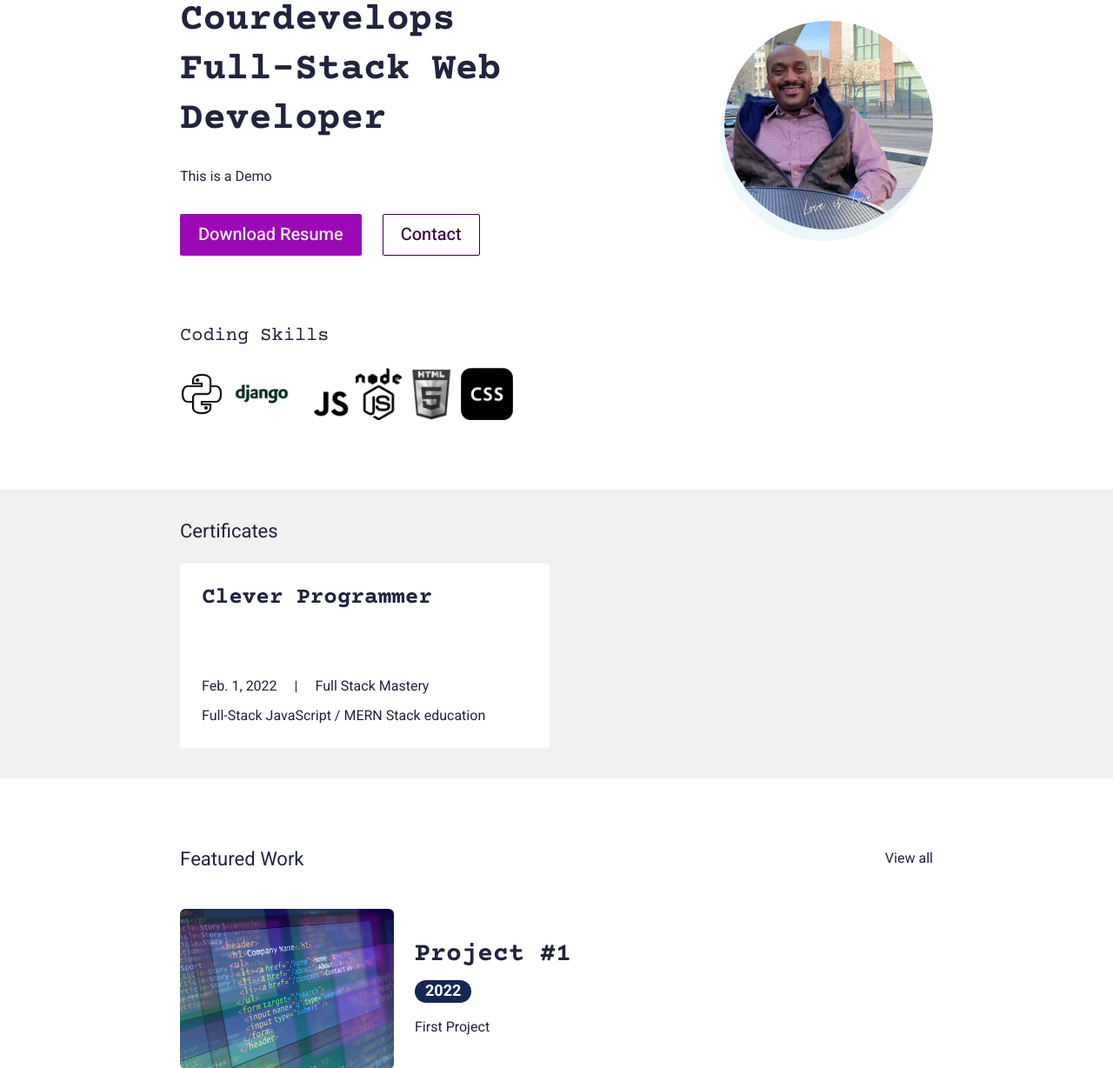
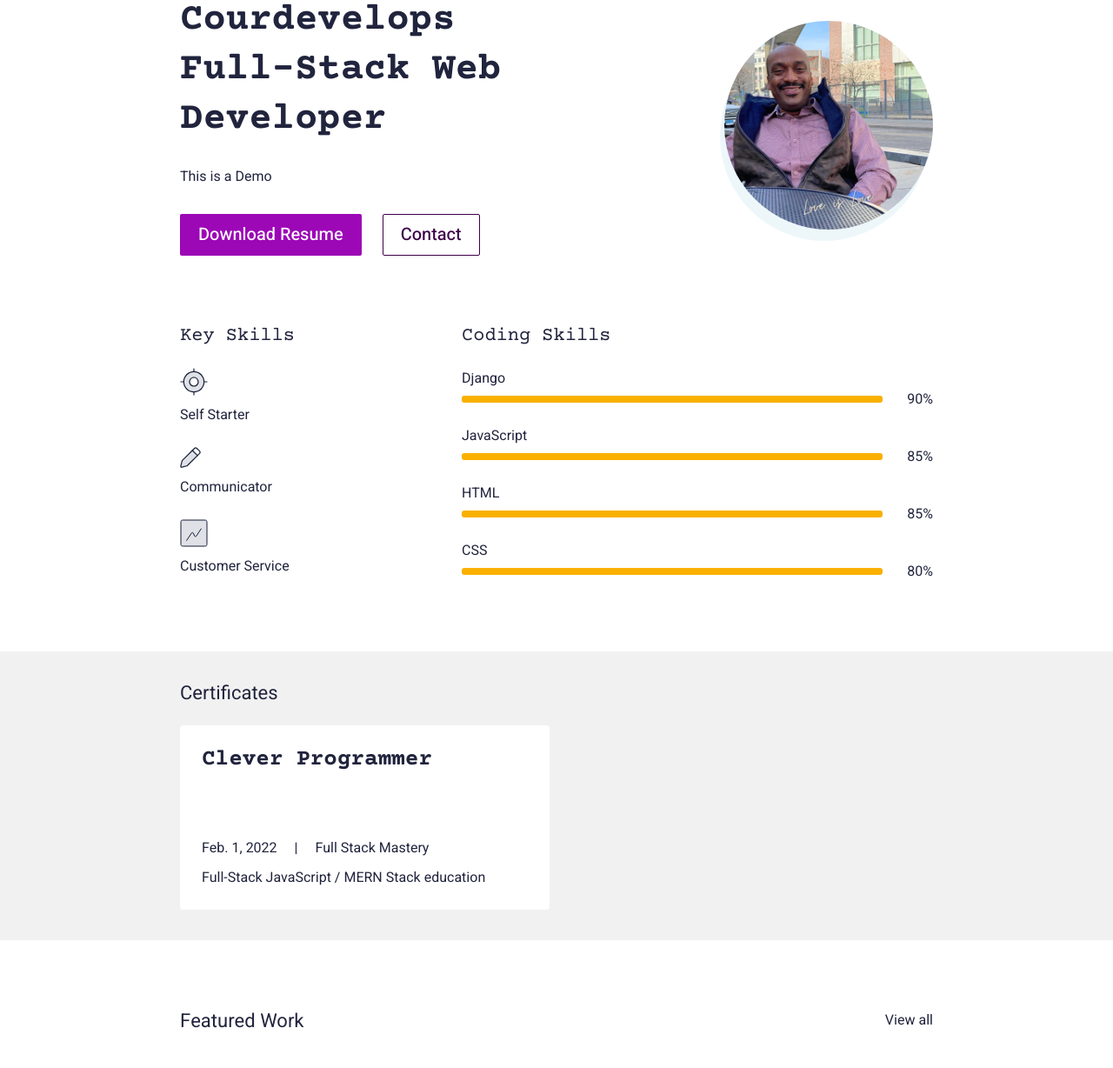
Before and after one commit to courthub74/courdevs-newportfolio2, a Django app: page / in a window 1280 px wide. Shown: the part 185-1413 px from the top of the page at 87% size. Run offline with Django 4.2, Linux system fonts and the light colour scheme; data comes from the database, SQL or seed files in the repository; some libraries are stand-ins or nearby versions.

Commit message:
frontenddone

```diff
--- a/main/templates/main/index.html
+++ b/main/templates/main/index.html
@@ -68,23 +68,33 @@ Start Content
     <div class="container">
       <div class="row">
         <div class="col-md-auto">
-          <!-- <div class="keySkillCol"> -->
+
+
+          <div class="keySkillCol">
+            <h4 class="smTitle pb-3">Key Skills</h4>
+            {% for sk in me.userprofile.skills.all %}
+            {% if sk.is_key_skill %}
+              <div class="keySkillCard">
+                {% if sk.image %}
+                <div class="ksIconCol">
+                  <img src="{{sk.image.url}}" alt="...">
+                </div>
+                {% endif %}
+                <span class="ksText">{{sk.name}}</span>
+              </div>
+            {% endif %}
+            {% endfor %}
+          </div>
+        </div>
+
         <div class="col-md">
           <h4 class="smTitle pb-3">Coding Skills</h4>
           <div class="progressCol">
-
-              <img src="static/images/python.png" height="50" alt="python">
-              <img src="static/images/django.png" height="60" alt="django">
-              <img src="static/images/javascript.png" height="60" alt="javascript">
-              <img src="static/images/node.png" height="60" alt="node">
-              <img src="static/images/HTML.png" height="60" alt="html">
-              <img src="static/images/css.png" height="60" alt="css">
-              <!-- <div class="progressCard">
-                <div class="container">
+            <div class="progressCard">
               {% for sk in me.userprofile.skills.all %}
-                    {% if sk.is_key_skill %}
+                {% if not sk.is_key_skill %}
                   <div class="progressCol">
-                      <span class="progressLbl">{{sk.score}}</span>
+                    <span class="progressLbl">{{sk.name}}</span>
                     <div class="row g-2 align-items-center">
                       <div class="col">
                         <div class="progress progressStyle">
@@ -92,18 +102,16 @@ Start Content
                         </div>
                       </div>
                       <div class="col-auto">
-                              <span class="pLbl">{{sk.score}}</span>
+                        <span class="pLbl">{{sk.score}}%</span>
                       </div>
                     </div>
                   </div>
                 {% endif %}
               {% endfor %}
-                </div>
-              </div> -->
+
             </div>
           </div>
         </div>
-        <!-- </div> -->
       </div>
     </div>
   </div>
```
Lines whose indentation alone changed are shown as unchanged.
